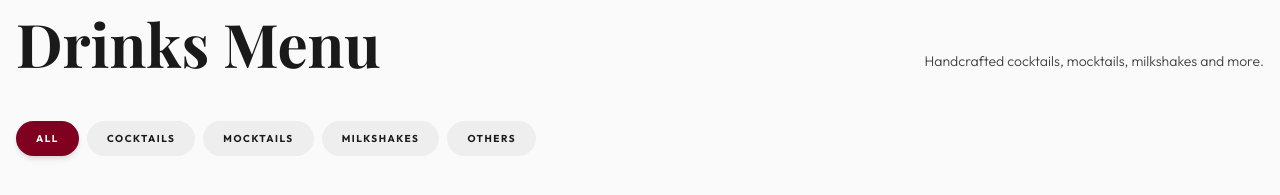
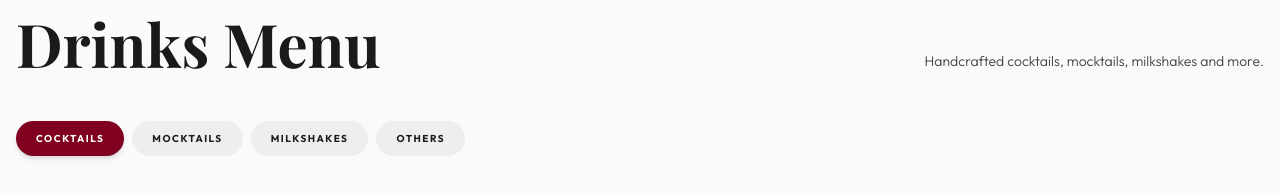
Before and after one commit to Oshioke-Salaki/circle-benin, a Next.js app: page / in a window 1280 px wide. Shown: the part 7325-7520 px from the top of the page. Built offline with nearby package versions, Linux system fonts and the light colour scheme; grey boxes are pictures that could not be loaded.

Commit message:
refactor: update sub-menu selection logic to default to the first available category and synchronize state on section updates

```diff
--- a/components/MenuSection.js
+++ b/components/MenuSection.js
@@ -1,17 +1,25 @@
 'use client'
 
-import { useState } from 'react'
+import { useState, useEffect } from 'react'
 import { motion, AnimatePresence } from 'framer-motion'
 import DishCard from './DishCard'
 
 export default function MenuSection({ section, sectionRef, onDishClick }) {
-  const [activeSubMenu, setActiveSubMenu] = useState('All')
-
   const subCategories = section.hasSubMenu
-    ? ['All', ...Array.from(new Set(section.items.map(item => item.badge).filter(Boolean)))]
+    ? Array.from(new Set(section.items.map(item => item.badge).filter(Boolean)))
     : []
 
-  const filteredItems = section.hasSubMenu && activeSubMenu !== 'All'
+  const [activeSubMenu, setActiveSubMenu] = useState(
+    subCategories.length > 0 ? subCategories[0] : null
+  )
+
+  useEffect(() => {
+    if (section.hasSubMenu && subCategories.length > 0 && !subCategories.includes(activeSubMenu)) {
+      setActiveSubMenu(subCategories[0])
+    }
+  }, [section, activeSubMenu])
+
+  const filteredItems = section.hasSubMenu && activeSubMenu
     ? section.items.filter(item => item.badge === activeSubMenu)
     : section.items
 
```
